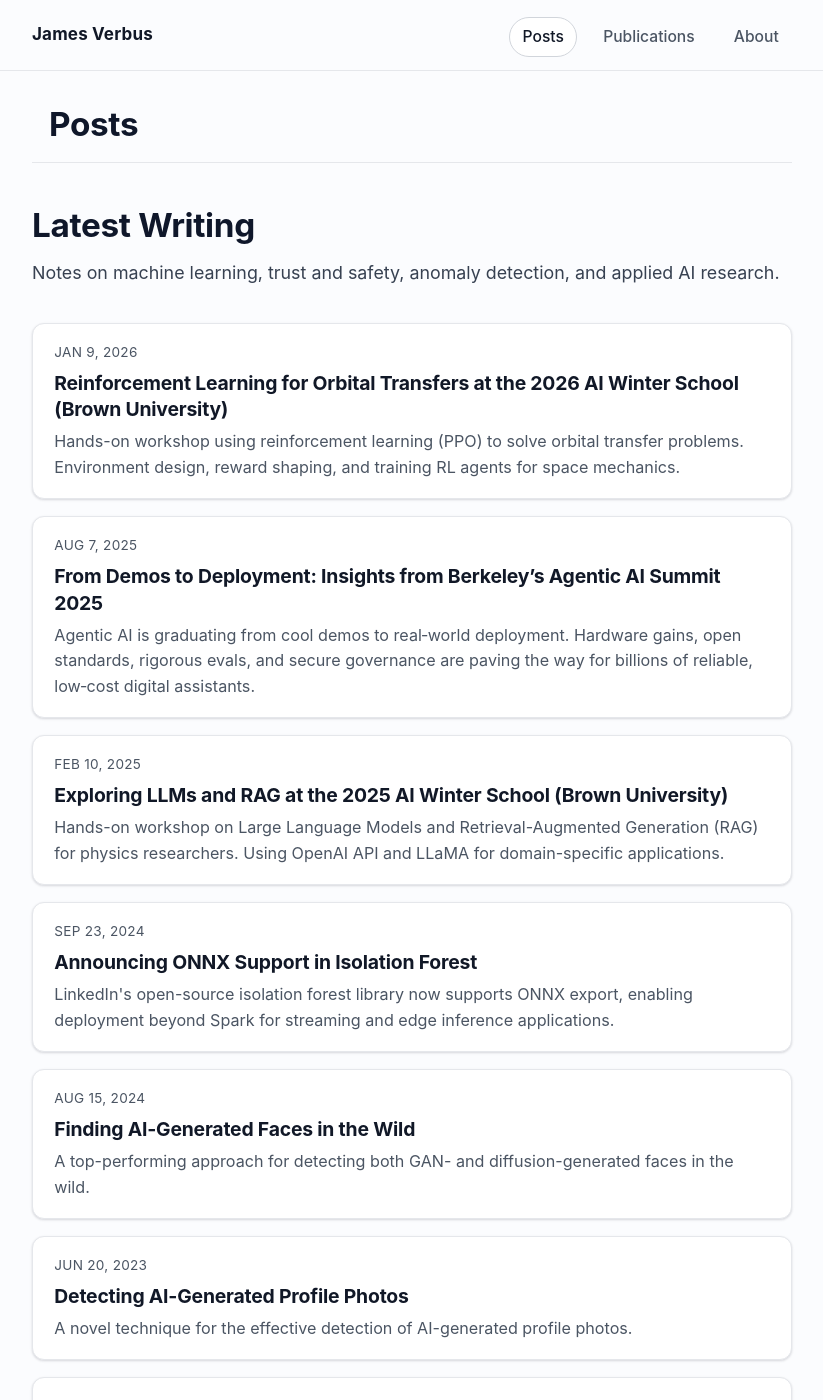
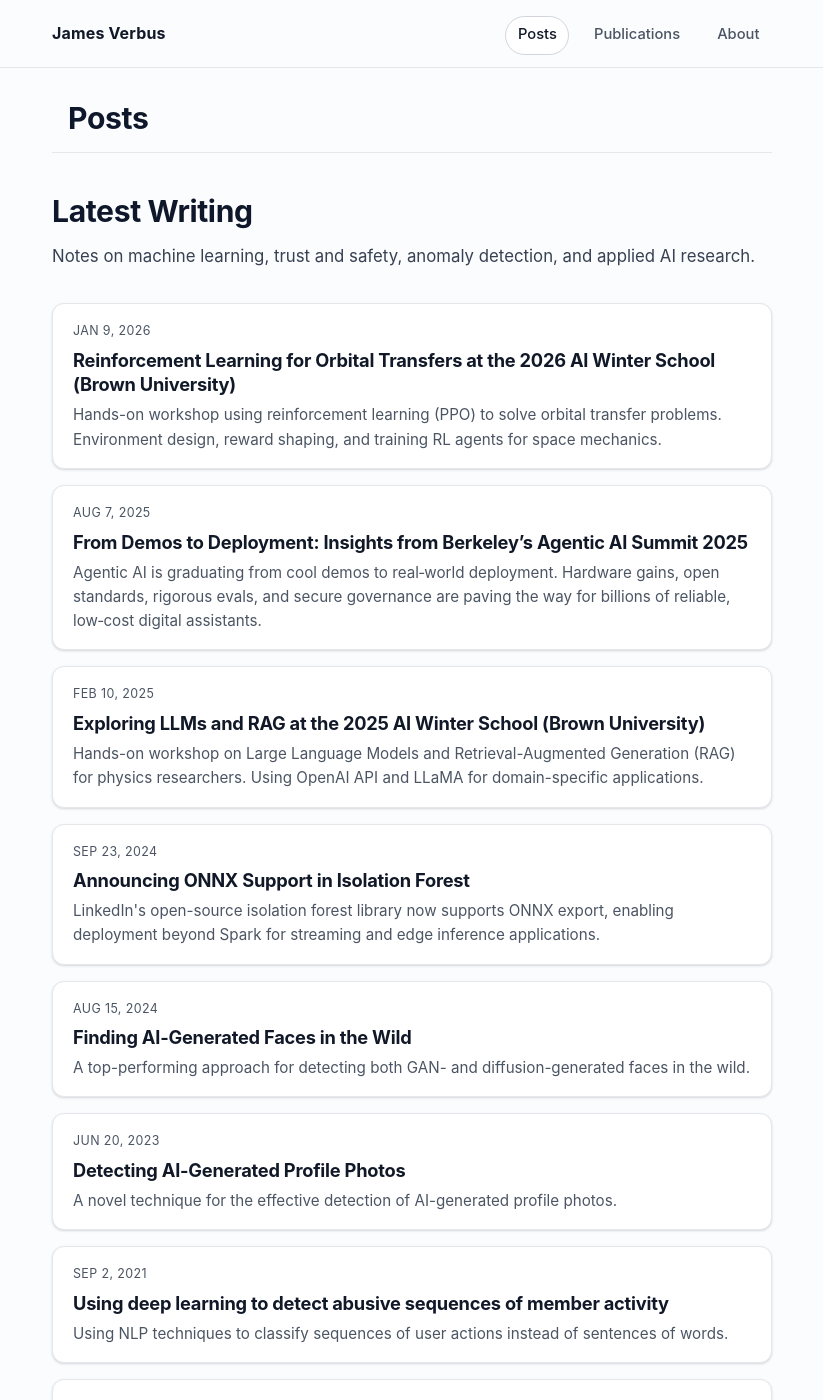
Before and after one commit to jverbus/jverbus.github.io, a Jekyll site: the page built from index.md, in a window 1280 px wide and 1400 px high. Shown: the whole window, without its empty margins (228-1051 px from the left). Built offline with Jekyll 4.4.1, drawn with Linux system fonts in a browser that asks for light colours.

Commit message:
typography: refine scale and reading rhythm for clearer hierarchy

```diff
--- a/_includes/themes/the-program/default.html
+++ b/_includes/themes/the-program/default.html
@@ -124,7 +124,7 @@
 
 	<meta name="theme-color" content="#0f172a">
 	<link rel="icon" type="image/x-icon" href="/favicon.ico">
-	<link href="{{ site.baseurl }}/assets/css/modern.css?v=loop10" rel="stylesheet" media="all">
+	<link href="{{ site.baseurl }}/assets/css/modern.css?v=loop11" rel="stylesheet" media="all">
 	<link href="https://feeds.feedburner.com/{{ site.author.feedburner }}" rel="alternate" title="{{ site.title }}" type="application/atom+xml">
 </head>
 <body class="layout-{{ page.layout | default: 'page' }}">
--- a/assets/css/modern.css
+++ b/assets/css/modern.css
@@ -33,7 +33,7 @@
   --space-10: 2.5rem;
   --space-12: 3rem;
 
-  --max-content: 760px;
+  --max-content: 720px;
 }
 
 * {
@@ -41,7 +41,7 @@
 }
 
 html {
-  font-size: 17px;
+  font-size: clamp(16px, 1.1vw, 18px);
   scroll-behavior: smooth;
   -webkit-text-size-adjust: 100%;
 }
@@ -51,7 +51,7 @@ body {
   color: var(--text);
   background: var(--bg);
   font-family: var(--font-sans);
-  line-height: 1.72;
+  line-height: 1.75;
   text-rendering: optimizeLegibility;
   -webkit-font-smoothing: antialiased;
   -moz-osx-font-smoothing: grayscale;
@@ -209,27 +209,30 @@ h2,
 h3,
 h4 {
   margin: var(--space-10) 0 var(--space-3);
-  line-height: 1.2;
+  line-height: 1.22;
   color: var(--heading);
-  letter-spacing: -0.01em;
-  font-weight: 680;
+  letter-spacing: -0.012em;
+  font-weight: 670;
 }
 
 h1,
-.h1,
+.h1 {
+  font-size: clamp(1.9rem, 3.1vw, 2.55rem);
+}
+
 h2,
 .h2 {
-  font-size: clamp(1.65rem, 2.6vw, 2.3rem);
+  font-size: clamp(1.55rem, 2.35vw, 2.05rem);
 }
 
 h3,
 .h3 {
-  font-size: clamp(1.2rem, 2vw, 1.45rem);
+  font-size: clamp(1.18rem, 1.8vw, 1.36rem);
 }
 
 h4,
 .h4 {
-  font-size: 1.08rem;
+  font-size: 1.02rem;
 }
 
 p,
@@ -239,6 +242,15 @@ blockquote,
 pre,
 table {
   margin: 0 0 var(--space-6);
+}
+
+.entry-content > p,
+.entry-content > ul,
+.entry-content > ol,
+.entry-content > blockquote,
+.entry-content > pre,
+.entry-content > table {
+  max-width: 68ch;
 }
 
 ul,
@@ -403,9 +415,9 @@ video {
 
 .post-list-date {
   margin: 0 0 0.35rem;
-  font-size: 0.8rem;
+  font-size: 0.78rem;
   color: var(--text-muted);
-  letter-spacing: 0.02em;
+  letter-spacing: 0.03em;
   text-transform: uppercase;
 }
 
@@ -469,7 +481,7 @@ video {
 
 @media (max-width: 760px) {
   html {
-    font-size: 16px;
+    font-size: 15.8px;
   }
 
   .body {
```
